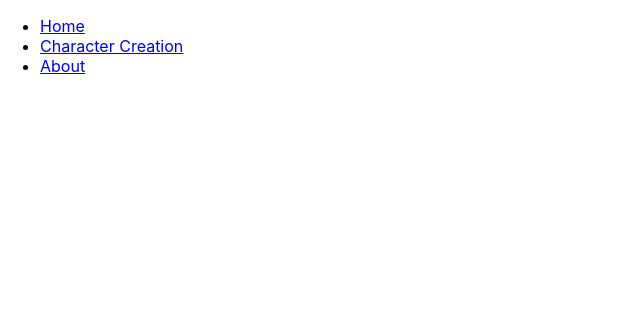
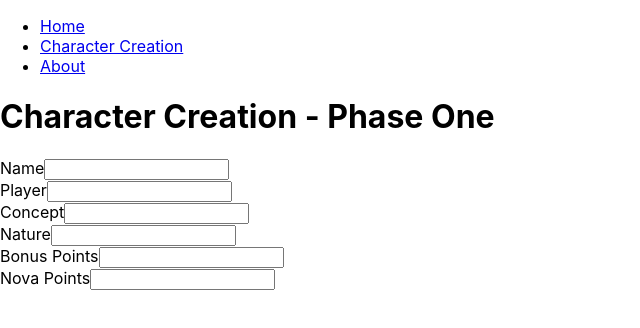
Before and after one commit to stephenmdevine/aberrant-front, a React (Create React App) app: page /character-creation in a window 1280 px wide. Shown: the top 328 px of the page, without its empty margins (0-640 px from the left). Built offline with nearby package versions, Linux system fonts and the light colour scheme.

Commit message:
Fixed broken links

```diff
--- a/src/App.js
+++ b/src/App.js
@@ -1,25 +1,25 @@
 import React from 'react';
-import { BrowserRouter as Router, Route, Switch, Routes } from 'react-router-dom';
+import { BrowserRouter as Router, Route, Routes } from 'react-router-dom';
 import CharacterCreationPhaseOne from './pages/CharacterCreationPhaseOne';
 import About from './pages/About';
 import Home from './pages/Home';
-import NotFound from './pages/NotFound';
+// import NotFound from './pages/NotFound';
 import Header from './components/common/Header';
-import { CharacterProvider } from './context/CharacterContext';
+// import { CharacterProvider } from './context/CharacterContext';
 
 function App() {
   return (
     <Router>
-      <CharacterProvider>
+      {/* <CharacterProvider> */}
         <Header />
         <Routes>
-          <Route path='/' exact component={Home} />
-          <Route path="/character-creation" exact component={CharacterCreationPhaseOne} />
-          <Route path="/about" exact component={About} />
+          <Route path='/' element={<Home />} />
+          <Route path="/character-creation" element={<CharacterCreationPhaseOne />} />
+          <Route path="/about" element={<About />} />
           {/* Add more routes as needed */}
-          <Route component={NotFound} />
+          {/* <Route path='/not-found' exact component={NotFound} /> */}
         </Routes>
-      </CharacterProvider>
+      {/* </CharacterProvider> */}
     </Router>
   );
 }
--- a/src/components/CharacterCreation/PhaseOne/AbilitiesForm.js
+++ b/src/components/CharacterCreation/PhaseOne/AbilitiesForm.js
@@ -1,8 +1,8 @@
-import React, { useState, useContext } from 'react';
-import axios from 'axios';
-import CharacterContext from '../../../context/CharacterContext';
+import React/*, { useState, useContext }*/ from 'react';
+// import axios from 'axios';
+// import CharacterContext from '../../../context/CharacterContext';
 
-const AbilitiesForm = () => {
+const AbilitiesForm = () => {/*
   const { character, setCharacter } = useContext(CharacterContext);
   const [abilities, setAbilities] = useState([]);
   const [newAbility, setNewAbility] = useState('');
@@ -83,7 +83,14 @@ const AbilitiesForm = () => {
         Save Abilities
       </button>
     </form>
+  );*/
+
+  return (
+    <div>
+
+    </div>
   );
+
 };
 
 export default AbilitiesForm;
--- a/src/components/CharacterCreation/PhaseOne/AttributesForm.js
+++ b/src/components/CharacterCreation/PhaseOne/AttributesForm.js
@@ -1,7 +1,7 @@
-import React, { useContext, useState, useEffect } from 'react';
-import axios from 'axios';
-import CharacterContext from '../../../context/CharacterContext';
-
+import React/*, { useContext, useState, useEffect }*/ from 'react';
+// import axios from 'axios';
+// import CharacterContext from '../../../context/CharacterContext';
+/*
 const AttributeSelector = ({ category, attributes, onAttributeChange, availableValues, handleSelection }) => {
   return (
     <div>
@@ -33,9 +33,9 @@ const AttributeSelector = ({ category, attributes, onAttributeChange, availableV
       ))}
     </div>
   );
-};
+};*/
 
-const AttributesForm = () => {
+const AttributesForm = () => {/*
   const { character, setCharacter, updateCharacter } = useContext(CharacterContext);
 
   const initialAttributes = {
@@ -112,7 +112,14 @@ const AttributesForm = () => {
         Save Attributes
       </button>
     </form>
+  );*/
+
+  return (
+    <div>
+
+    </div>
   );
+
 };
 
 export default AttributesForm;
--- a/src/components/CharacterCreation/PhaseOne/BackgroundsForm.js
+++ b/src/components/CharacterCreation/PhaseOne/BackgroundsForm.js
@@ -1,8 +1,8 @@
-import React, { useState, useContext } from 'react';
-import axios from 'axios';
-import CharacterContext from '../../../context/CharacterContext';
+import React/*, { useState, useContext }*/ from 'react';
+// import axios from 'axios';
+// import CharacterContext from '../../../context/CharacterContext';
 
-const BackgroundsForm = () => {
+const BackgroundsForm = () => {/*
   const { character, setCharacter } = useContext(CharacterContext);
   const [backgrounds, setBackgrounds] = useState([]);
   const [newBackground, setNewBackground] = useState('');
@@ -83,7 +83,14 @@ const BackgroundsForm = () => {
         Save Backgrounds
       </button>
     </form>
+  );*/
+
+  return (
+    <div>
+
+    </div>
   );
+
 };
 
 export default BackgroundsForm;
--- a/src/components/CharacterCreation/PhaseOne/BasicInfoForm.js
+++ b/src/components/CharacterCreation/PhaseOne/BasicInfoForm.js
@@ -1,7 +1,7 @@
-import { useContext, useState } from "react"
-import CharacterContext from "../../../context/CharacterContext"
+// import { useContext, useState } from "react"
+// import CharacterContext from "../../../context/CharacterContext"
 
-const BasicInfoForm = () => {
+const BasicInfoForm = () => {/*
   const { character, setCharacter, createCharacter } = useContext(CharacterContext);
   const [basicInfo, setBasicInfo] = useState({
     name: character.name,
@@ -55,6 +55,35 @@ const BasicInfoForm = () => {
       </div>
       <button type="submit" className="mt-4 px-4 py-2 bg-blue-500 text-white">Save Basic Info</button>
     </form>
+  );*/
+
+  return (
+    <form>
+      <div>
+        <label>Name</label>
+        <input type="text" name="name" />
+      </div>
+      <div>
+        <label>Player</label>
+        <input type="text" name="player" />
+      </div>
+      <div>
+        <label>Concept</label>
+        <input type="text" name="concept" />
+      </div>
+      <div>
+        <label>Nature</label>
+        <input type="text" name="nature" />
+      </div>
+      <div>
+        <label>Bonus Points</label>
+        <input type="number" name="bonusPoints" />
+      </div>
+      <div>
+        <label>Nova Points</label>
+        <input type="number" name="novaPoints" />
+      </div>
+    </form>
   );
 
 };
--- a/src/components/CharacterCreation/PhaseOne/BonusPointsForm.js
+++ b/src/components/CharacterCreation/PhaseOne/BonusPointsForm.js
@@ -1,8 +1,8 @@
-import React, { useState, useContext } from 'react';
-import axios from 'axios';
-import CharacterContext from '../../../context/CharacterContext';
+import React/*, { useState, useContext }*/ from 'react';
+// import axios from 'axios';
+// import CharacterContext from '../../../context/CharacterContext';
 
-const BonusPointsForm = () => {
+const BonusPointsForm = () => {/*
   const { character, setCharacter } = useContext(CharacterContext);
   const [bonusPoints, setBonusPoints] = useState(character.bonusPoints);
   const [attributes, setAttributes] = useState({});
@@ -220,7 +220,14 @@ const BonusPointsForm = () => {
         Spend Bonus Points
       </button>
     </form>
+  );*/
+
+  return (
+    <div>
+
+    </div>
   );
+
 };
 
 export default BonusPointsForm;
--- a/src/services/characterService.js
+++ b/src/services/characterService.js
@@ -1,4 +1,4 @@
-import axios from "axios";
+/*import axios from "axios";
 
 const API_URL = 'http://localhost:8080/characters';
 
@@ -13,4 +13,4 @@ const updateCharacter = (characterId, characterData) => {
 export default {
     createCharacter,
     updateCharacter,
-};
+};*/
```
